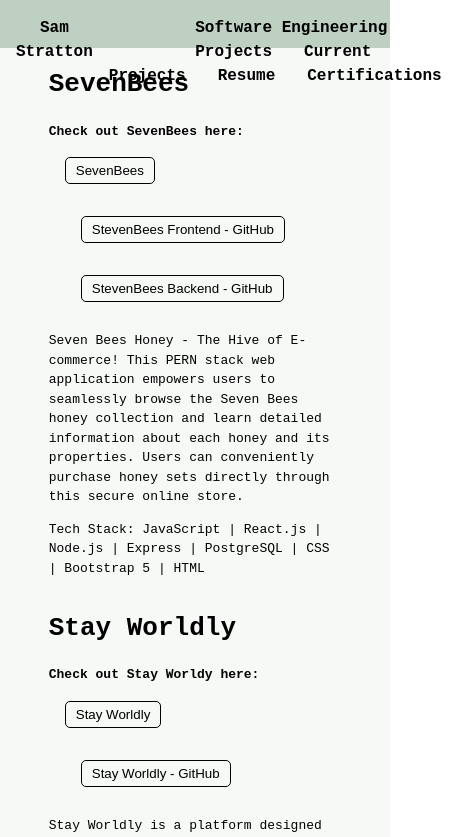
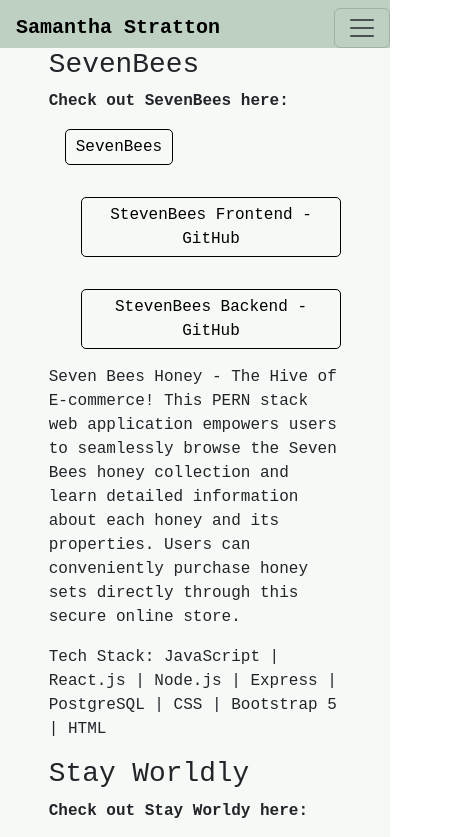
Before and after one commit to SamStratton2112/Portfolio, a React (Create React App) app: page /projects in a window 390 px wide. Shown: the top 837 px of the page, 458 px wide, since content can reach past the window. Built offline with nearby package versions, Linux system fonts and the light colour scheme.

Commit message:
work on responsive layout

```diff
--- a/package.json
+++ b/package.json
@@ -6,7 +6,9 @@
     "@testing-library/jest-dom": "^5.17.0",
     "@testing-library/react": "^13.4.0",
     "@testing-library/user-event": "^13.5.0",
+    "bootstrap": "^5.3.3",
     "react": "^18.2.0",
+    "react-bootstrap": "^2.10.3",
     "react-dom": "^18.2.0",
     "react-router-dom": "^6.21.3",
     "react-scripts": "^5.0.1",
--- a/src/About.css
+++ b/src/About.css
@@ -1,12 +1,7 @@
-.About{
-    width: 80vw;
-    margin: auto;
-}
+
 
 .About-paragraphs{
     text-align: left;
-    width: 60%;
-
 }
 
 .img{
@@ -16,12 +11,8 @@
     border-radius: 5px;
 }
 
-.details{
-    display: flex;
-}
-
 .links{
-    margin-top: 6vh;
+    margin-top: 3vh;
     text-align: center;
 }
 
@@ -31,20 +22,13 @@
 }
 
 .About-name{
+    margin: 1rem;
+}
+
+.contacts{
     margin: 2rem;
 }
 
-.btn{
-    background-color: rgba(0, 0, 0, 0);
-    border: 1px solid #000;
-    color: black;
-    cursor: pointer;
-    border-radius: 5px;
+a{
+    text-decoration: none;
 }
-
-.contact{
-    margin:2rem;
-}
-.contacts{
-    margin: 2rem;
-}
--- a/src/About.js
+++ b/src/About.js
@@ -1,49 +1,53 @@
 import { Link, NavLink } from "react-router-dom";
 import './About.css'
 import headshot from './static/headshot.png'
+import Container from 'react-bootstrap/Container';
+import Row from 'react-bootstrap/Row';
+import Col from 'react-bootstrap/Col';
+import 'bootstrap/dist/css/bootstrap.min.css';
 
-const About = () =>{
-    return(
-        <div className="About">
+
+const About = () => {
+    return (
+        <Container className="About">
             <h1 className="About-name">Sam Stratton</h1>
-            <div className="contacts">
-                <span className="contact">San Diego, CA</span>
-                <span className="contact">samstratton2112@gmail.com</span>
-                <span className="contact">(347) 461-8409</span>
-            </div>
-            <div className="details">
-                <div className="headshot">
-                    <img className="img" src={headshot} alt='Headshot'/>
-                </div>
-                <div className="About-paragraphs ">
-                    <p>
+            <h4 className="About-name">Software Engineer</h4>
+            <Row className="contacts" lg={3} md={1}>
+                <Col sm className="contact">San Diego, CA</Col>
+                <Col sm className="contact">samstratton2112@gmail.com</Col>
+                <Col sm className="contact">(347) 461-8409</Col>
+            </Row>
+            <Row className="details">
+                <Col sm={4} className="headshot"><img className="img" src={headshot} alt='Headshot' /></Col>
+                <Col sm={8} className="details-msg">
+                    <p className="About-paragraphs">
                         I am a passionate and driven professional with a unique journey from aspiring helicopter pilot to dedicated software engineer. My transition into technology was sparked by a desire to modernize the outdated software systems I encountered in aviation.
                     </p>
-                    <p>
+                    <p className="About-paragraphs">
                         Pursuing this newfound passion, I completed Springboard's software engineering course, where I developed a robust skill set in full stack web development. With over a year of hands-on experience, I have successfully delivered three major projects. My technical expertise spans languages such as JavaScript and Python, and I am proficient with libraries and frameworks including React, Express, Flask, and Node.js among others.
                     </p>
-                    <p>
+                    <p className="About-paragraphs">
                         My project portfolio includes developing professional portfolios, building online stores, and designing RESTful APIs, all of which showcase my expanding capabilities in the full stack domain. This journey from the cockpit to the command line has been thrilling, and I am excited to bring my skills and enthusiasm to innovative projects.
                     </p>
-                    <p>
+                    <p className="About-paragraphs">
                         I thrive in collaborative environments and am eager to contribute to impactful projects while continuously advancing my knowledge and skills.
                     </p>
-                    <p>
+                    <p className="About-paragraphs">
                         <b>Front-End:</b> JavaScript | React.js | jQuery | HTML | CSS | Bootstrap | Jinja | Jasmine
-                    <br/>
+                        <br />
                         <b>Back-End:</b> Python | Flask | Node.js | Express.js | PostgreSQL | SQLAlchemy
-                    <br/>
+                        <br />
                         <b>Testing:</b> Jest | Jasmin | React Testing Library
                     </p>
 
-                </div>
-            </div>
-            <div className="links">
-                        <button className="btn"><NavLink className="link" to='/projects/complete'>Completed Projects</NavLink></button>
-                        <button className="btn"><Link className="link" to='https://github.com/SamStratton2112'>GitHub</Link></button>
-                        <button className="btn"><Link className="link" to='https://www.linkedin.com/in/samantha-a-stratton/'>LinkedIn</Link></button>
-                    </div>
-        </div>
+                </Col>
+            </Row>
+            <Row className="links">
+                <Col sm><button className="btn"><NavLink className="link" to='/projects/complete'>Completed Projects</NavLink></button></Col>
+                <Col sm><button className="btn"><Link className="link" to='https://github.com/SamStratton2112'>GitHub</Link></button></Col>
+                <Col sm><button className="btn"><Link className="link" to='https://www.linkedin.com/in/samantha-a-stratton/'>LinkedIn</Link></button></Col>
+            </Row>
+        </Container>
     )
 }
 
--- a/src/App.css
+++ b/src/App.css
@@ -18,3 +18,7 @@
   width: 100%;
   line-height: 1.5;
 }
+
+Container{
+  display: block;
+}
--- a/src/NavBar.css
+++ b/src/NavBar.css
@@ -1,32 +1,17 @@
 .NavBar-link{
     color: black;
-    padding-top: 1rem;
     margin-right: 1rem;
-    margin-left: 1rem;
+    margin-left: 2rem;
+    font-weight: bold;
+    display: block;
 }
 .NavBar{
-    display: flex;
     background-color: rgba(134, 167, 144, 0.5);
-    /* background-color: rgb(33, 88, 106); */
-    width: 100%;
     height: 3rem;
-    justify-content: space-between;
     font-weight: bold;
     font-size: large;
 }
 
-a{
-    text-decoration: none;
-}
-
-.Nav-container{
-    width: 100%;
-}
-.NavBar-link-home {
-    color: black;
-    padding-top: 1rem;
+.nav-name{
     margin-left: 1rem;
 }
-.right{
-    justify-content: right;
-}
--- a/src/NavBar.js
+++ b/src/NavBar.js
@@ -1,19 +1,24 @@
-import {NavLink} from "react-router-dom";
+import 'bootstrap/dist/css/bootstrap.min.css';
 import './NavBar.css'
+import Nav from 'react-bootstrap/Nav';
+import Navbar from 'react-bootstrap/Navbar';
+
+
 
 const NavBar = () =>{
     return(
-        <div className="Nav-container">
-            <nav className="NavBar">
-                <NavLink className="NavBar-link-home" to="/">Sam Stratton</NavLink>
-                <div className="right NavBar-link">
-                <NavLink className="NavBar-link" to="/projects/complete">Software Engineering Projects</NavLink>
-                <NavLink className="NavBar-link" to="/projects/current">Current Projects</NavLink>
-                <NavLink className="NavBar-link" to="/resume">Resume</NavLink>
-                <NavLink className="NavBar-link" to="/certifications">Certifications</NavLink>
-                </div>
-            </nav>
-        </div>
+        <Navbar collapseOnSelect expand="lg" className="NavBar">
+          <Navbar.Brand href="/" className='me-auto nav-name'>Samantha Stratton</Navbar.Brand>
+          <Navbar.Toggle aria-controls="basic-navbar-nav" />
+          <Navbar.Collapse id="basic-navbar-nav">
+            <Nav className="ms-auto">
+                <Nav.Link className='NavBar-link' href="/projects/complete">Software Engineering Projects</Nav.Link>
+                <Nav.Link className='NavBar-link' href="/projects/current">Current Projects</Nav.Link>
+                <Nav.Link className='NavBar-link' href="/resume">Resume</Nav.Link>
+                <Nav.Link className='NavBar-link' href="/certifications">Certifications</Nav.Link>
+            </Nav>
+          </Navbar.Collapse>
+      </Navbar>
     )
 }
 
--- a/src/Resume.css
+++ b/src/Resume.css
@@ -33,6 +33,7 @@
     width: 75vw;
     display:inline-block;
     margin-bottom: 1rem;
+    margin-top: 2rem;
 }
 
 label{
--- a/src/Resume.js
+++ b/src/Resume.js
@@ -1,4 +1,8 @@
 import './Resume.css'
+import Row from 'react-bootstrap/Row';
+import Col from 'react-bootstrap/Col';
+import 'bootstrap/dist/css/bootstrap.min.css';
+
 
 const Resume = ()=>{
     return(
@@ -6,11 +10,11 @@
             <div className="Resume-title">
                 <h1>Samantha Stratton</h1>
                 <h2>Software Developer </h2>
-                <div className="contacts">
-                <span className="contact">San Diego, CA</span>
-                <span className="contact">samstratton2112@gmail.com</span>
-                <span className="contact">(347) 461-8409</span>
-            </div>
+                <Row className="contacts" lg={3} md={1}>
+                <Col sm className="contact">San Diego, CA</Col>
+                <Col sm className="contact">samstratton2112@gmail.com</Col>
+                <Col sm className="contact">(347) 461-8409</Col>
+                </Row>
             <div className='summary'>
             <span className="title">Summary</span>
             <br/>
```
Also changed, not shown: 1 other file (tests, documents, lock files or other folders). Lines whose indentation alone changed are shown as unchanged.
